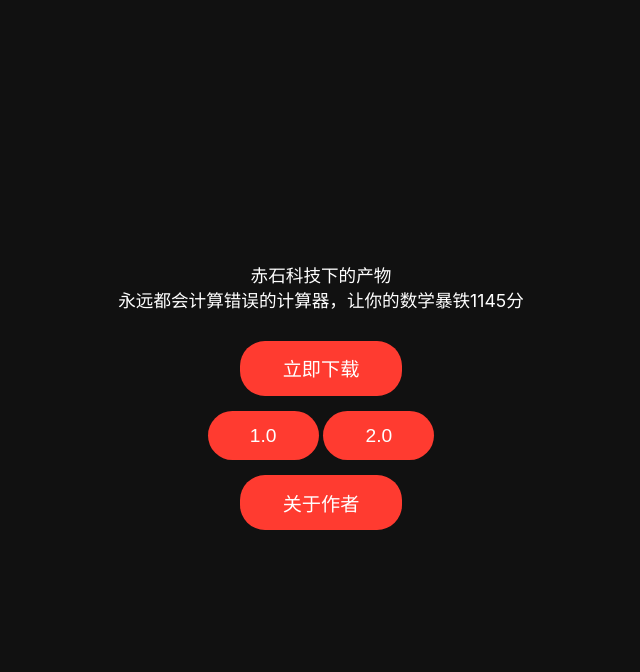
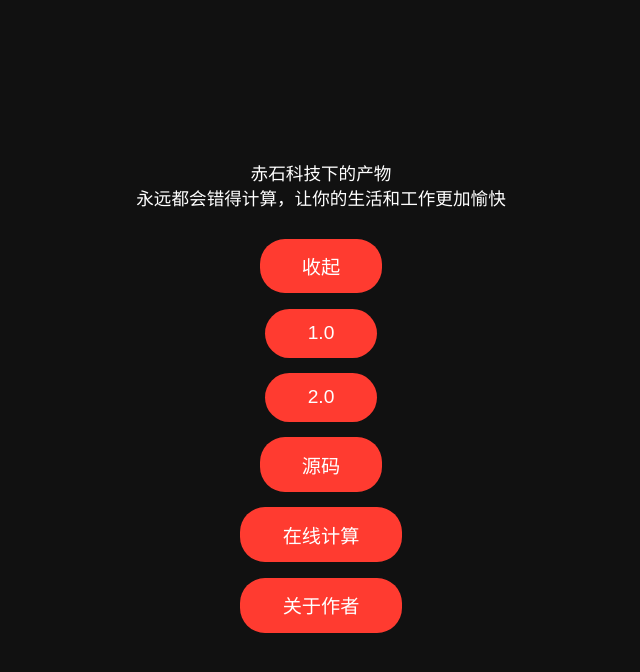
Before and after one commit to 1145Dragonp/csjsj.github.io, a plain HTML site: page index.html in a window 1280 px wide. Both pictures are taken after a click on the button "立即下载". Shown: the whole page, without its empty margins (319-959 px from the left). Drawn offline with Linux system fonts and the light colour scheme.

Commit message:
index.html

```diff
--- a/index.html
+++ b/index.html
@@ -1,44 +1,43 @@
 <!DOCTYPE html>
 <html lang="zh-CN">
 <head>
-  <meta charset="utf-8">
-  <link rel="icon" href="/favicon.ico" type="image/x-icon">
-  <title>赤石计算器 - 永远算错的趣味应用</title>
-  <meta name="description" content="赤石计算器：永远算错的安卓应用，1+1=?，让你的生活更有趣">
-  <meta name="keywords" content="赤石计算器, 趣味计算器, 安卓应用, 1+1=?">
-  <meta name="viewport" content="width=device-width,initial-scale=1">
-  <title>赤石计算 - 下载</title>
+<meta charset="UTF-8">
+<title>赤石计算器 - 下载</title>
 <meta name="viewport" content="width=device-width,initial-scale=1">
 <style>
 body{margin:0;font-family:-apple-system,BlinkMacSystemFont,"Segoe UI",Roboto,"Helvetica Neue",Arial,"Noto Sans",sans-serif;background:#111;color:#fff;display:flex;align-items:center;justify-content:center;height:100vh;flex-direction:column;text-align:center}
 .tagline{font-size:1.1rem;margin-bottom:1.2em}
 .btn{background:#ff3b30;color:#fff;font-size:1.2rem;padding:.7em 2.2em;border:none;border-radius:25px;cursor:pointer;transition:.3s;margin:.4em 0}
 .btn:hover{background:#ff1a1a}
-    #versions{display:none}
+#versions{display:none;flex-direction:column;align-items:center}
 </style>
 </head>
 <body>
 <div class="tagline">
   赤石科技下的产物<br>
-    永远都会计算错误的计算器，让你的数学暴铁1145分
+  永远都会错得计算，让你的生活和工作更加愉快
 </div>
 
-  <button class="btn" onclick="showVersions()">立即下载</button>
-
+<!-- 立即下载：可展开/收起 -->
+<button class="btn" id="toggleBtn" onclick="toggleVersions()">立即下载</button>
 <div id="versions">
   <button class="btn" onclick="go('https://www.123684.com/s/OBibTd-qwXZh')">1.0</button>
-    <button class="btn" onclick="go('https://www.123684.com/s/OBibTd-xgXZh')">2.0</button>
+  <button class="btn" onclick="go('https://www.123684.com/s/OBibTd-FgXZh')">2.0</button>
+  <!-- 新增源码按钮 -->
+  <button class="btn" onclick="go('https://github.com/你的用户名/你的用户名.github.io')">源码</button>
 </div>
 
+<button class="btn" onclick="go('csjsq.html')">在线计算</button>
 <button class="btn" onclick="go('https://m.bilibili.com/space/3546631395871481?from=search')">关于作者</button>
 
 <script>
-    function showVersions() {
-      document.getElementById('versions').style.display = 'block';
+function toggleVersions(){
+  const v=document.getElementById('versions');
+  const b=document.getElementById('toggleBtn');
+  v.style.display=(v.style.display==='none'||v.style.display==='')?'flex':'none';
+  b.textContent=v.style.display==='flex'?'收起':'立即下载';
 }
-    function go(url) {
-      location.href = url;
-    }
+function go(url){location.href=url;}
 </script>
 </body>
 </html>
```
Lines whose indentation alone changed are shown as unchanged.
